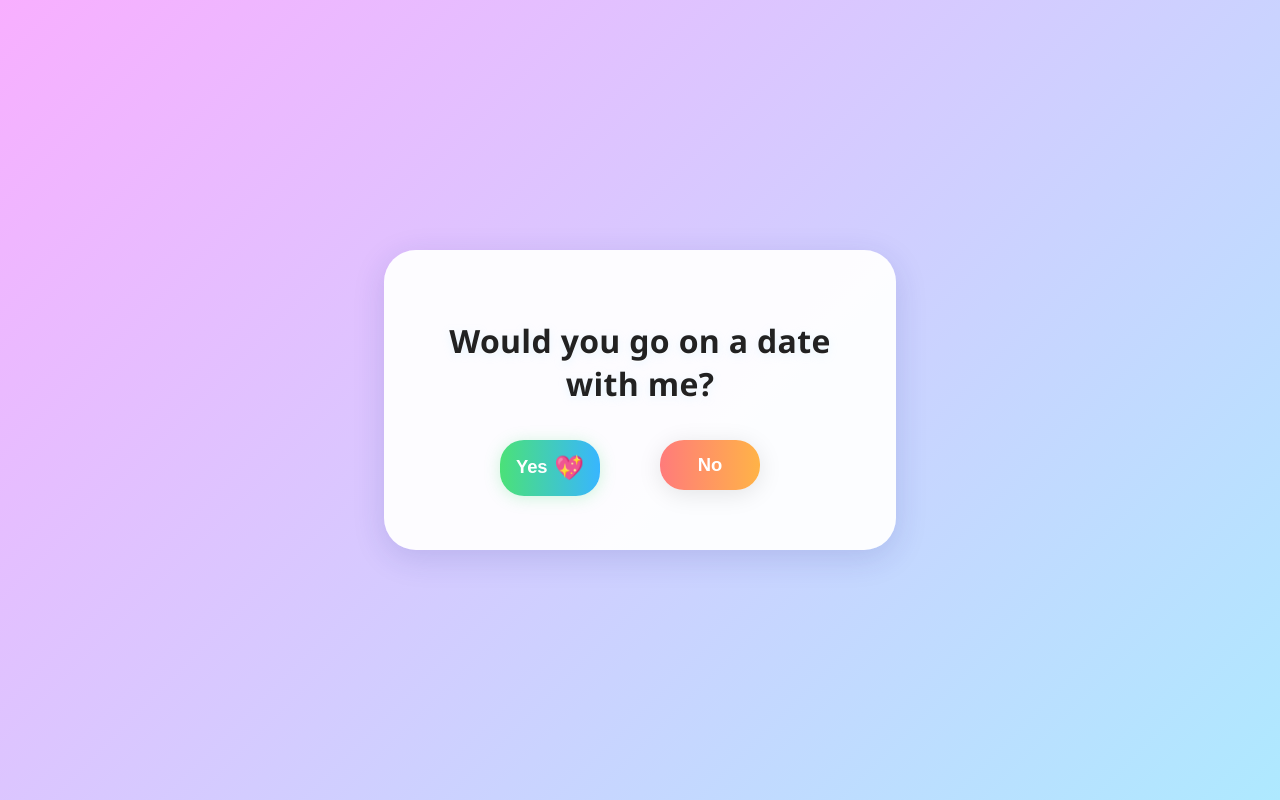
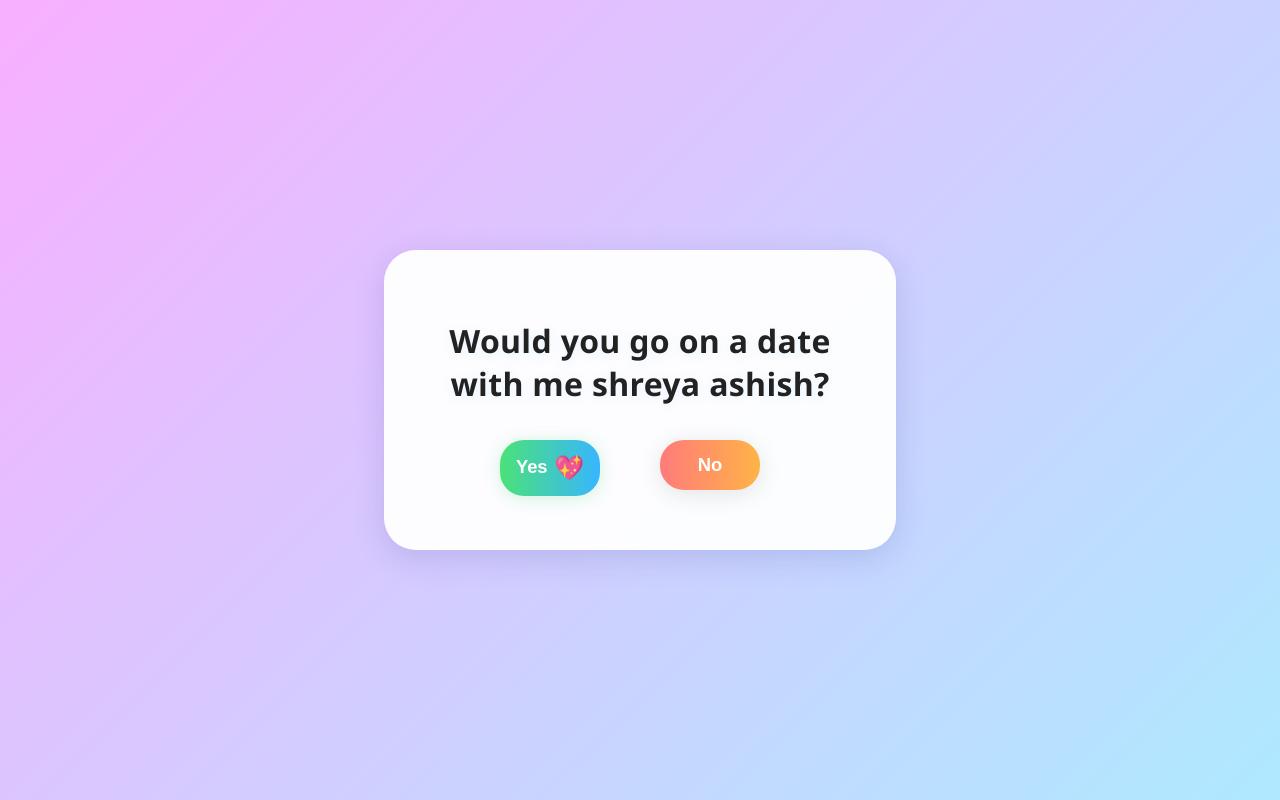
Before and after one commit to Shubhamize/Date, a plain HTML site: page index.html in a window 1280 px wide. Drawn offline with Linux system fonts and the light colour scheme.

Commit message:
Update index.html

```diff
--- a/index.html
+++ b/index.html
@@ -107,7 +107,7 @@
 </head>
 <body>
   <div class="card">
-    <h1>Would you go on a date with me?</h1>
+    <h1>Would you go on a date with me shreya ashish?</h1>
     <div class="button-row" id="buttonRow">
       <button class="btn btn-yes" onclick="alert('Yay! Can\'t wait! 😍')">Yes</button>
       <button class="btn btn-no" id="noBtn">No</button>
```
